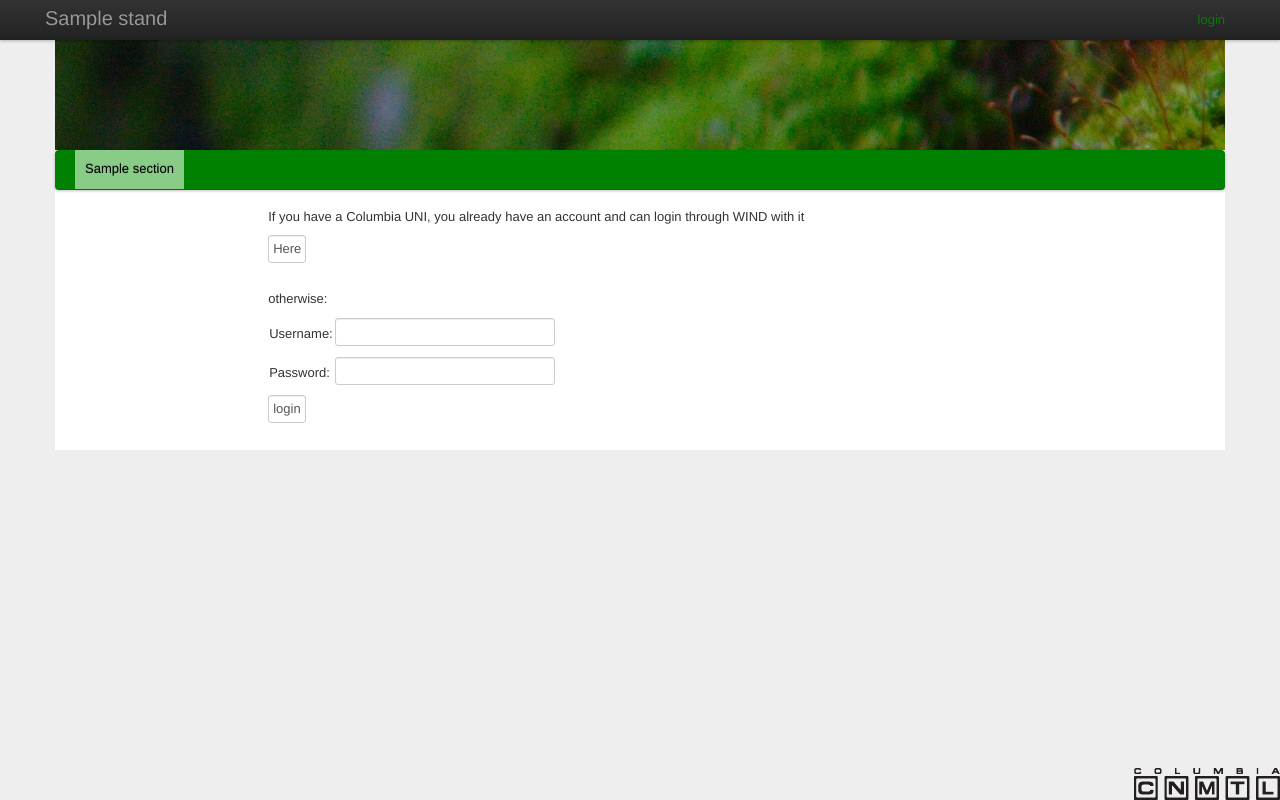
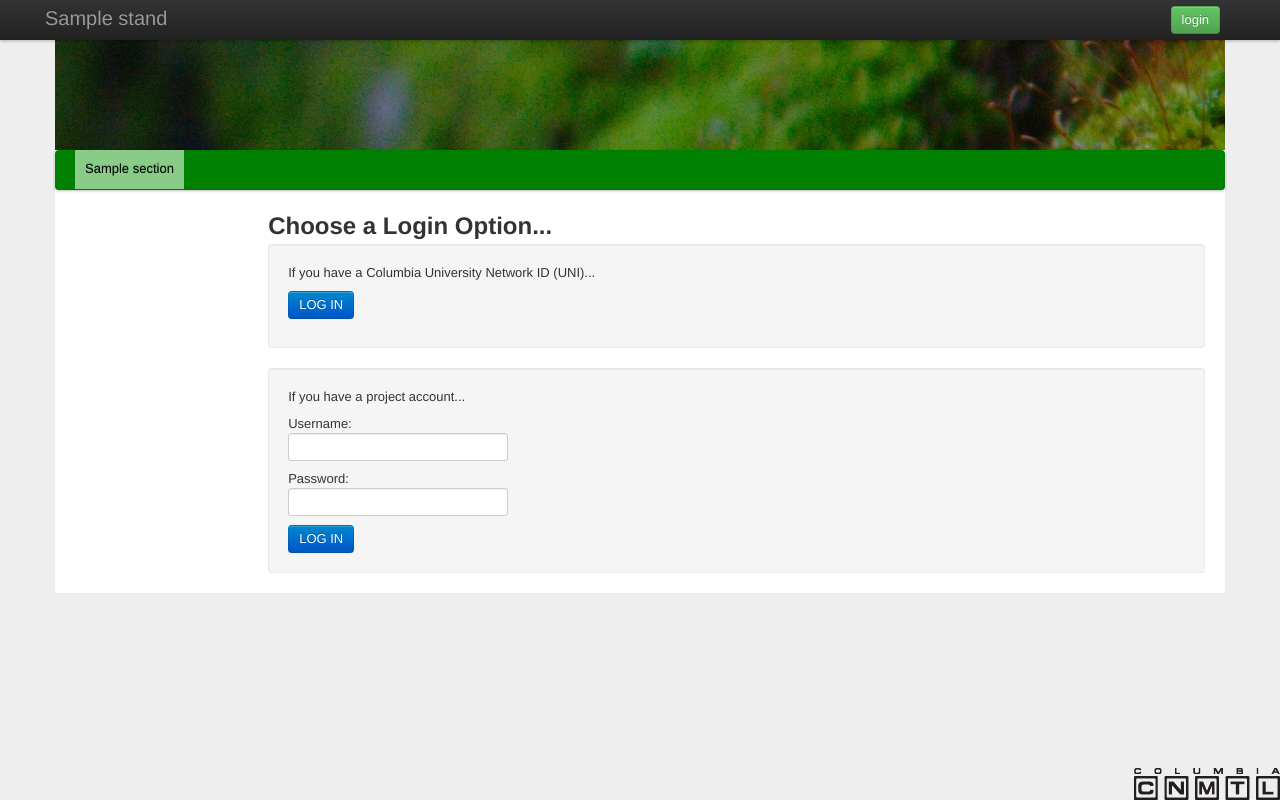
Before and after one commit to ccnmtl/forest, a Django app: template forest/templates/registration/login.html in a window 1280 px wide. Run offline with Django 3.2, Linux system fonts and the light colour scheme; the template is opened without the code that fills it: most values are stand-ins (such as "Sample title", 1, 10 or a date in 2020); form fields are guessed from the names that the template uses; some libraries are stand-ins or nearby versions.

Commit message:
style login page

```diff
--- a/forest/templates/base.html
+++ b/forest/templates/base.html
@@ -48,7 +48,7 @@
 
 <p class="navbar-text pull-right">
 {% if request.user.is_anonymous %}
-<a href="/accounts/login/?next=/">login</a>
+<a href="/accounts/login/?next=/" class="btn btn-success">login</a>
 {% else %}
 logged in as {{request.user.first_name}} {{request.user.last_name}}
 <a href="/logout/" class="btn btn-inverse">logout</a>
--- a/forest/templates/registration/login.html
+++ b/forest/templates/registration/login.html
@@ -1,22 +1,22 @@
 {% extends "base.html" %}
 {% block content %}
-{% if form.has_errors %}
-<p>Your username and password didn't match. Please try again.</p>
-{% endif %}
-<form method="get" action="{{ wind_base }}login">
+
+<h2>Choose a Login Option...</h2>
+
+<form method="get" action="{{ wind_base }}login" class="well">
 <input type="hidden" name="service" value="{{ wind_service }}" />
 <input type="hidden" name="destination" value="http://{{ request.get_host }}/accounts/windlogin/?next={{ next }}" />
-<p>If you have a Columbia UNI, you already have an account and can
-login through WIND with it</p>
-<input type="submit" value="Here" />
+<p>If you have a Columbia University Network ID
+	(UNI)... </p><input type="submit" value="LOG IN" class="btn btn-primary"/></p>
 </form>
-<p>otherwise: </p>
-<form method="post" action=".">
-<table>
-<tr><td><label for="id_username">Username:</label></td><td>{{ form.username }}</td></tr>
-<tr><td><label for="id_password">Password:</label></td><td>{{ form.password }}</td></tr>
-</table>
-<input type="submit" value="login" />
+
+<form method="post" action="." class="well">
+<p>If you have a project account...</p>
+
+<label for="id_username">Username: {{ form.username }}</label>
+<label for="id_password">Password: {{ form.password }}</label>
+
+<input type="submit" value="LOG IN" class="btn btn-primary" />
 <input type="hidden" name="next" value="{{ next }}" />
 </form>
 {% endblock %}
--- a/media/css/main.css
+++ b/media/css/main.css
@@ -1,8 +1,6 @@
 header#masthead
 {
 	 height: 150px;
-	 width: 100%;
-	 background-color: green;
 	 background: url('../img/bg_header.jpg') left top no-repeat;
 }
 
```
